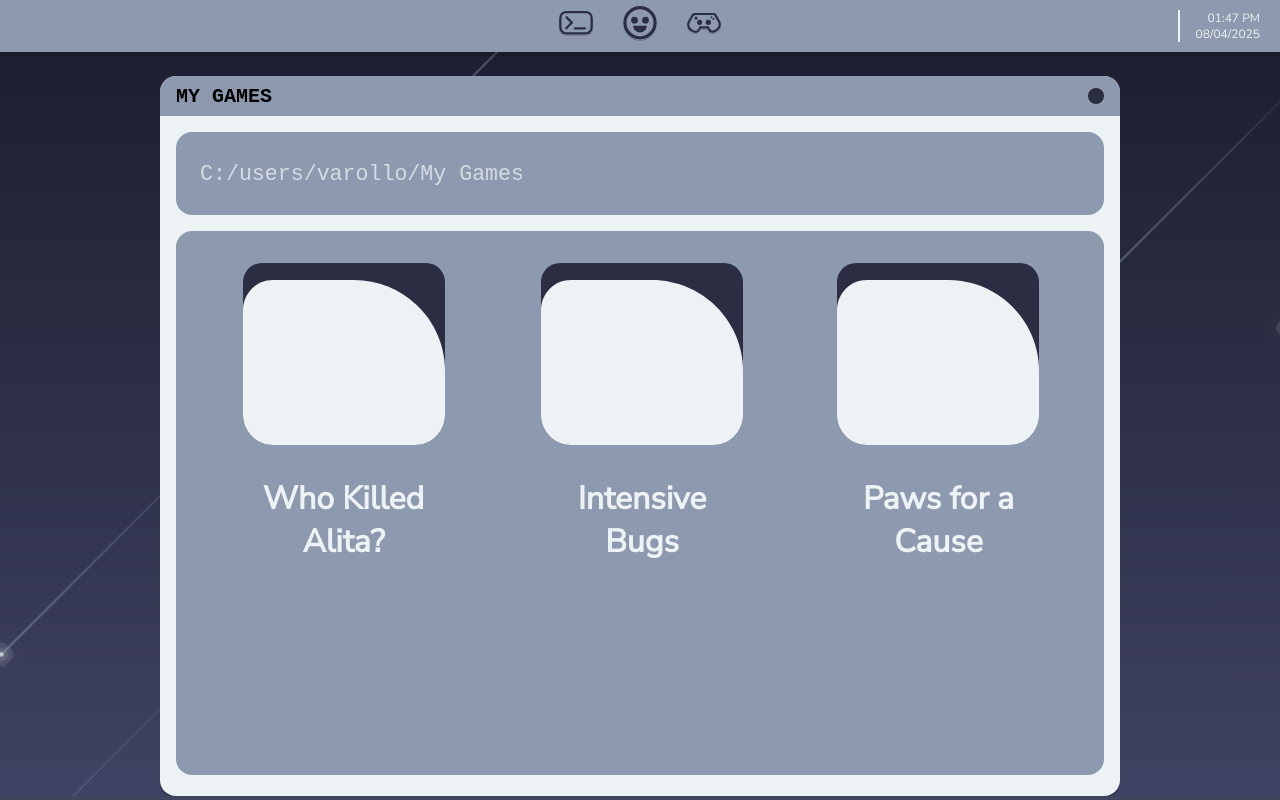
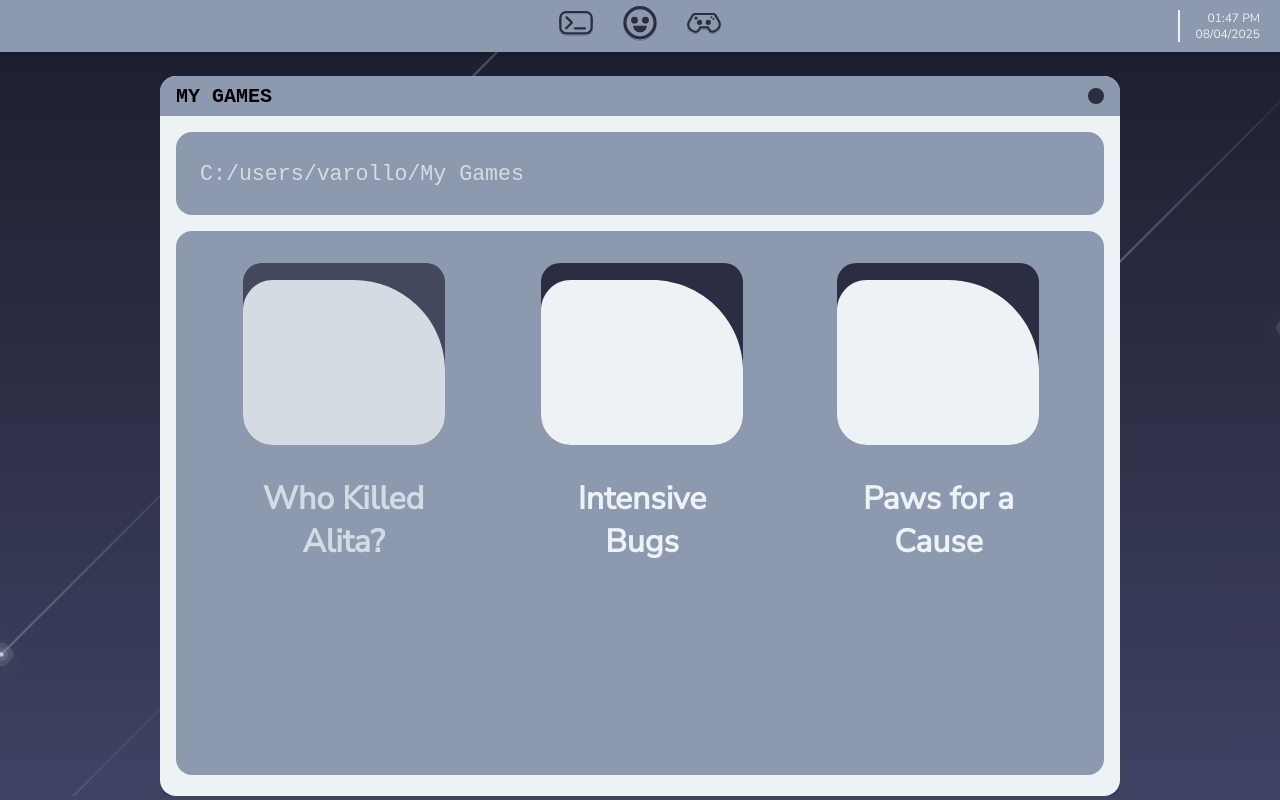
Before and after one commit to Varollo/varollo.github.io, a React (Vite) app: page /games in a window 1280 px wide. In both pictures the pointer is over the element "Who Killed Alita?". Built offline with nearby package versions, Linux system fonts and the light colour scheme.

Commit message:
Added hover effect to folder component

```diff
--- a/src/components/Folder/Folder.css
+++ b/src/components/Folder/Folder.css
@@ -2,6 +2,7 @@
   display: flex;
   flex-direction: column;
   align-items: center;
+  transition: all .2s ease-in-out;
 }
 
 .folder p {
@@ -11,3 +12,7 @@
   color: var(--foreground-color);
   width: 75%;
 }
+
+.folder:hover {
+  opacity: 75%;
+}
```
